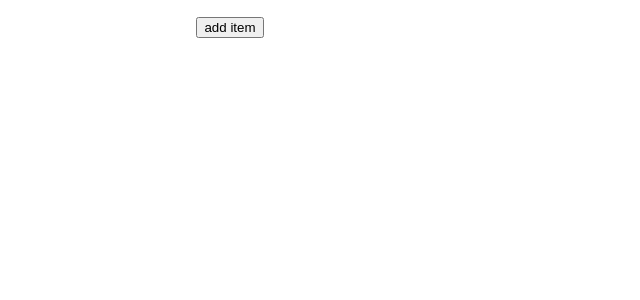
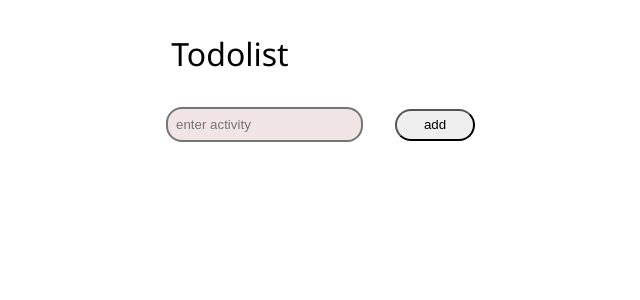
Before and after one commit to qasim-ali14/do-this, a React (Create React App) app in the folder my-app/: page / in a window 1280 px wide. Shown: the top 300 px of the page, without its empty margins (410-1050 px from the left). Built offline with nearby package versions, Linux system fonts and the light colour scheme.

Commit message:
made a todo list

```diff
--- a/my-app/src/App.js
+++ b/my-app/src/App.js
@@ -1,27 +1,11 @@
-import React, { useState } from 'react'
-import "./App.css"
- function App() {
-  const [value,setvalue]=useState([]);
-  function add(){
-    setvalue([...value,{
-      id:value.length,
-      item:'qasim ali'
-    }])
-  }
-
+import React from 'react'
+import Todolist from './Todolist'
+function App() {
   return (
-
-    <div className='App'>
-     <ol>
-      {
-        value.map((value)=>
-
-        <li key={value.id}>{value.item}</li>
-        )
-      }
-     </ol>
-     <button onClick={add}>add item</button>
+    <div>
+      <Todolist/>
     </div>
   )
 }
-export default App;
+
+export default App
--- /dev/null
+++ b/my-app/src/Todo.css
@@ -0,0 +1,72 @@
+*{
+    margin: 0%;
+    padding: 0%;
+    box-sizing: border-box;
+}
+.main{
+    font-size: 24px;
+    font-family: Arial, Helvetica, sans-serif;
+}
+.header{
+   text-align: center;
+   margin: 2rem;
+   font-size: 2rem;
+   font-family: 'Segoe UI', Tahoma, Geneva, Verdana, sans-serif;
+
+
+}
+.Ap{
+    justify-content: center ;
+}
+ input{
+    background-color: rgb(241, 228, 228);
+    border: 2px solid rgb(117, 117, 121);
+    display: inline-block;
+
+    border-radius: 1rem;
+    margin: 0rem 2rem 0rem 36rem;
+    padding: 0.5rem;
+}
+button{
+    width: 5rem;
+    border-radius: 1rem;
+    padding: 0.4rem;
+    height: 2rem;
+
+}
+.list-heading{
+    border: 3px solid saddlebrown;
+    background-color: rgb(118, 222, 149);
+    border: 2px solid rgb(117, 117, 121);
+    /* display: inline-block; */
+    margin: 2rem 2rem 0rem 31rem;
+    padding: 0.5rem;
+    width: 18rem;
+    color: white;
+    border-radius: 1rem;
+
+
+}
+.list{
+    display: flex;
+}
+.btn{
+    width: 5rem;
+    border-radius: 1rem;
+    padding: 0.4rem;
+    height: 2rem;
+    margin-top: 2rem;
+}
+.b{
+    margin:1rem 36rem;
+    padding: 3rem;
+}
+.b button{
+    width: 7rem;
+    border-radius: 1rem;
+    padding: 0.6rem;
+    height: 3rem;
+    background-color: blue;
+    color: bisque;
+
+}
--- /dev/null
+++ b/my-app/src/Todolist.js
@@ -0,0 +1,53 @@
+import React from 'react'
+import './Todo.css'
+import { useState } from 'react';
+function Todolist() {
+   const [activity,setactivity]=useState('');
+   const [item,setitem]=useState([])
+   function addactivity(){
+   {setitem([...item,activity]);
+   console.log(item);
+   setactivity("");
+
+   }
+  }
+  function removeactivity(index){
+    const updatedlist=item.filter((elem,id)=>{
+    return index!=id;
+    }
+    )
+    setitem(updatedlist);
+
+  }
+  function removeall(){
+    setitem("")
+  }
+  return (
+    <>
+     <div className='Ap'>
+     <div className='header'> Todolist</div>
+     <input  type="text" placeholder='enter activity' value={activity} onChange={(e)=>{
+      setactivity(e.target.value)
+     }}/>
+     <button onClick={addactivity}>add</button>
+     {
+      (item!=0 && item.map((data,index)=>{
+        return(
+          <>
+          <div className='list'>
+          <div className="list-heading"key={index}>
+            {data}
+            </div>
+          <button className='btn' onClick={()=>removeactivity(index)}>remove</button></div>
+
+          </>
+        )
+}))
+     }
+     { item.length >=1 && <div className='b' onClick={removeall}><button>remove all</button></div> }
+
+    </div>
+    </>
+  );
+}
+export default Todolist
```
